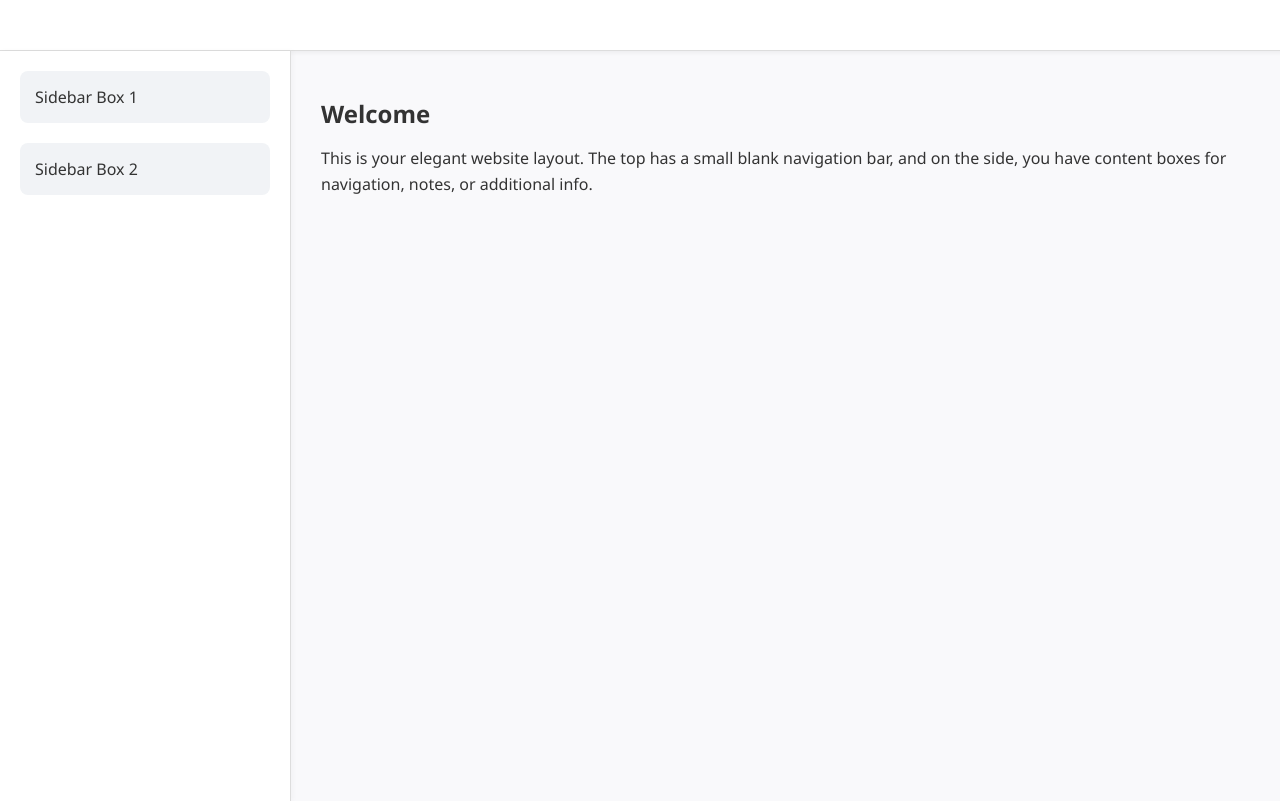
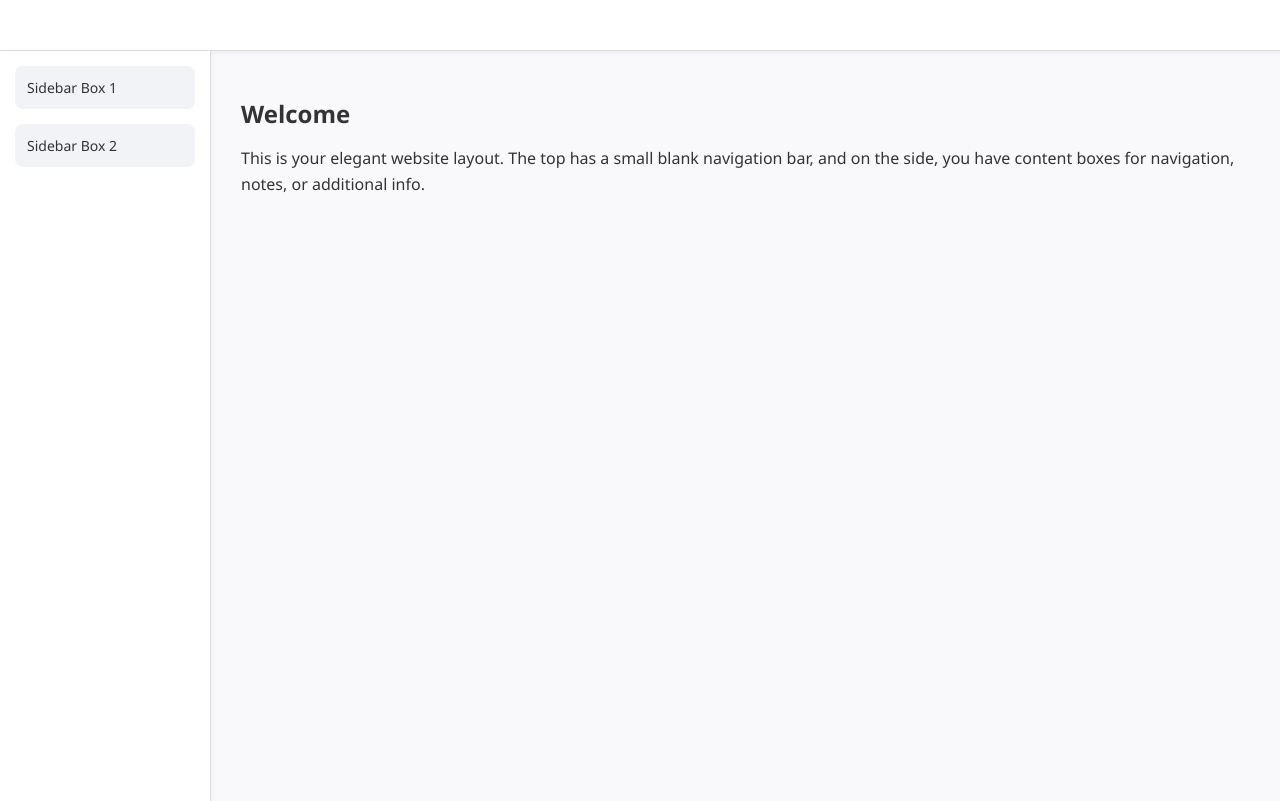
Before and after one commit to ruelyd/myweb, a plain HTML site: page index.html in a window 1280 px wide. Shown: the top 801 px of the page. Drawn offline with Linux system fonts and the light colour scheme.

Commit message:
Update style.css

```diff
--- a/style.css
+++ b/style.css
@@ -23,12 +23,12 @@ body {
   min-height: calc(100vh - 50px);
 }
 
-/* Sidebar */
+/* Sidebar (smaller) */
 .sidebar {
-  width: 250px;
+  width: 180px; /* Reduced size */
   background: #fff;
   border-right: 1px solid #ddd;
-  padding: 20px;
+  padding: 15px;
   box-shadow: 2px 0 5px rgba(0,0,0,0.03);
 }
 
@@ -42,8 +42,9 @@ body {
 .sidebar-box {
   background: #f1f3f6;
   border-radius: 8px;
-  padding: 15px;
-  margin-bottom: 20px;
+  padding: 12px;
+  margin-bottom: 15px;
+  font-size: 14px; /* Slightly smaller text to match narrower sidebar */
 }
 
 h1 {
```
